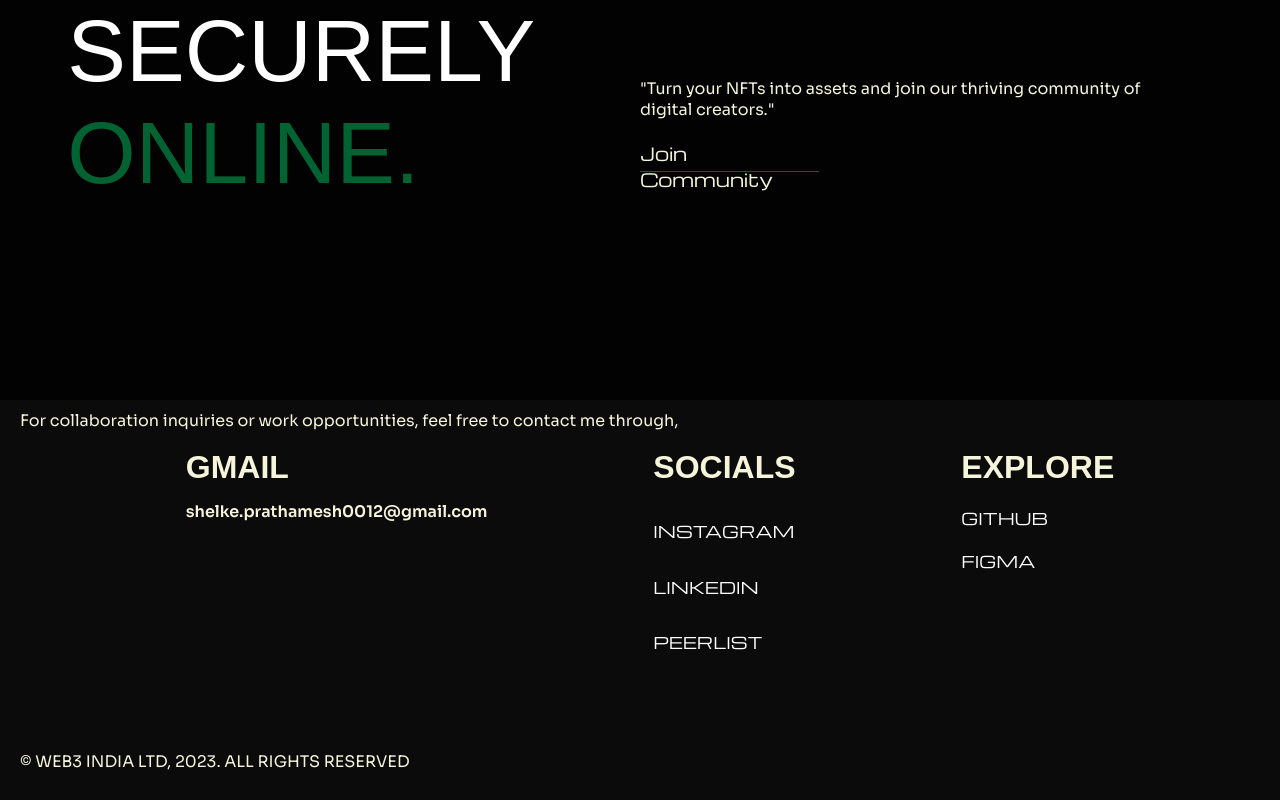
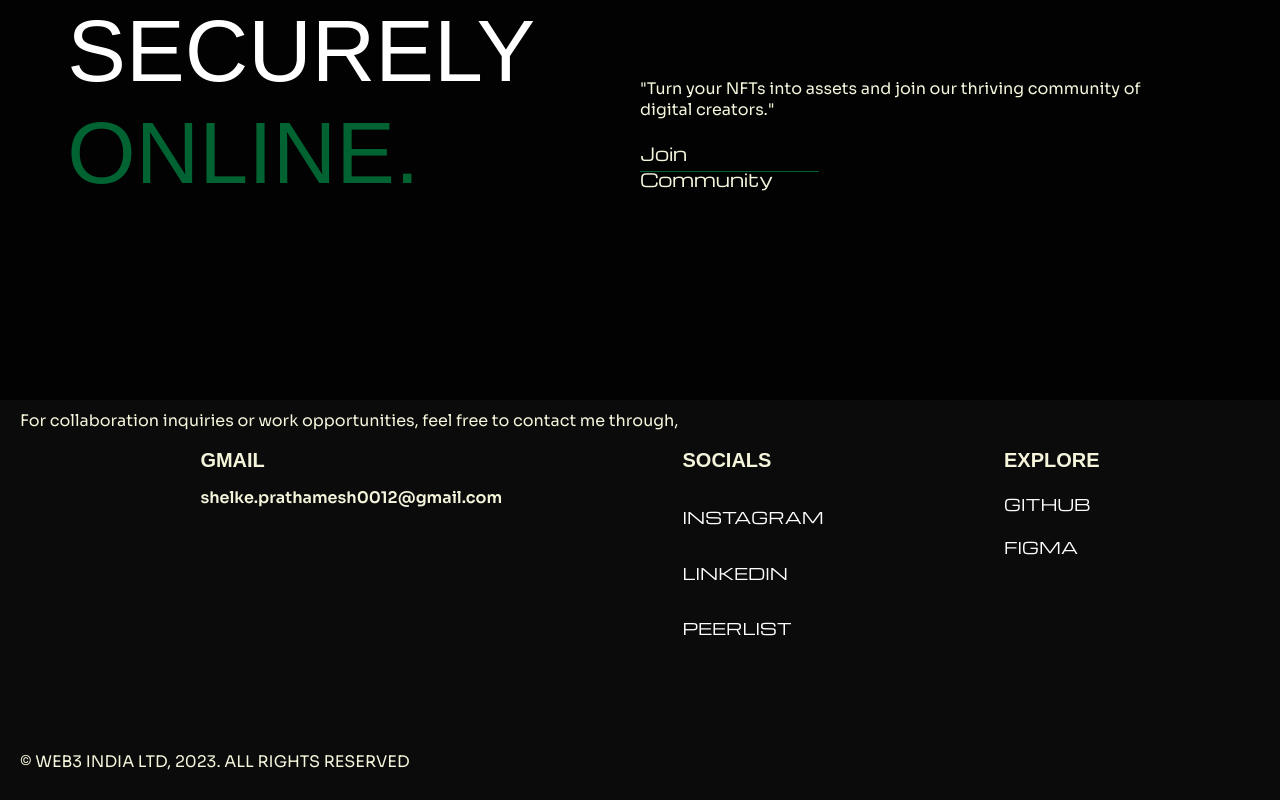
Before and after one commit to praxxOp/web0.3, a Next.js app: page / in a window 1280 px wide. Shown: the part 3360-4160 px from the top of the page. Built offline with nearby package versions, Linux system fonts and the light colour scheme; a web font is replaced by a local one.

Commit message:
modified:   src/app/layoutcomponents/Footer/Footer.css

```diff
--- a/src/app/layoutcomponents/Footer/Footer.css
+++ b/src/app/layoutcomponents/Footer/Footer.css
@@ -16,6 +16,7 @@
 
 .link__gmail h1 {
   margin-bottom: 15px;
+  font-size: 20px;
 }
 
 .social__links {
@@ -23,6 +24,10 @@
   flex-direction: column;
   height: 25vh;
   justify-content: space-evenly;
+}
+
+.link__socials h1 {
+  font-size: 20px;
 }
 
 .social__links a {
@@ -41,3 +46,7 @@
   color: white;
   margin-top: 20px;
 }
+
+.link__explore h1 {
+  font-size: 20px;
+}
```
